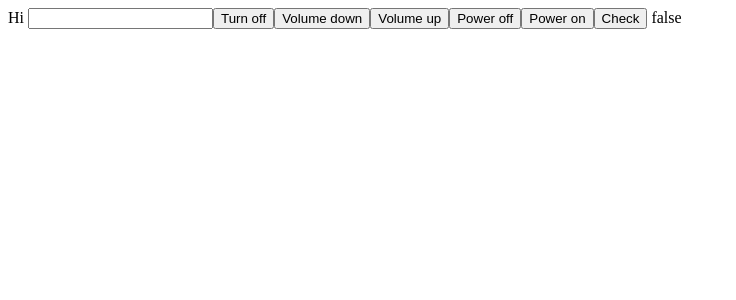
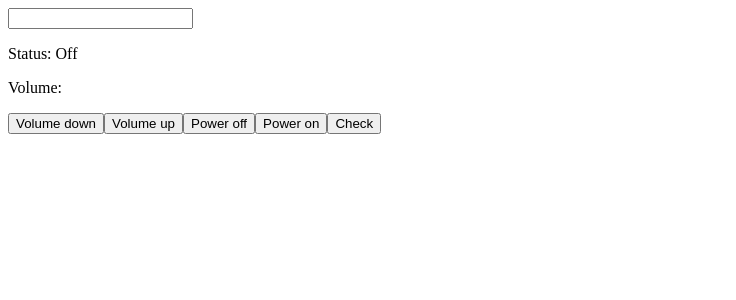
Before and after one commit to paul-em/optoma, a Nuxt app: page / in a window 1280 px wide. Shown: the top 300 px of the page, without its empty margins (0-736 px from the left). Built offline with nearby package versions, Linux system fonts and the light colour scheme; no server answers.

Commit message:
Switch back to http control

```diff
--- a/app.vue
+++ b/app.vue
@@ -1,7 +1,7 @@
 
 <script setup>
 const title = ref('Hi')
-let turnedOn = ref(false)
+let projectorStatus = ref({})
 const ip = ref('')
 if (process.client) {
     ip.value = localStorage.getItem('ip') || '';
@@ -13,31 +13,36 @@ const storeIp = () => {
 }
 async function sendRequest(command, val) {
   try {
-    const headers = new Headers();
-    headers.append("Content-Type", "application/x-www-form-urlencoded");
-
-    const urlencoded = new URLSearchParams();
-    urlencoded.append(command, val);
-
-    const response = await fetch(`http://${ip.value}/form/control_cgi`, {
+    const response = await fetch('/api/control', {
       method: 'POST',
-      headers,
-      body: urlencoded,
+      body: JSON.stringify({
+        ip: ip.value,
+        command,
+        val,
+      }),
     });
-    console.log(response);
+    projectorStatus.value = await response.json();
   } catch (error) {
     console.log('error', error)
   }
 }
+
+sendRequest('QueryControl', 'QueryControl');
 </script>
 
 <template>
   <div>
-    {{ title }}
   <input v-model="ip" @input="storeIp"/>
-  <button @click="turnOff">
-    Turn off
-  </button>
+  <div>
+    <p>
+      Status:
+      {{ projectorStatus.pw === '1' ? 'On': 'Off'}}
+    </p>
+    <p>
+      Volume:
+      {{ projectorStatus.m }}
+    </p>
+  </div>
   <button @click="sendRequest('vol1', '-')">
     Volume down
   </button>
--- a/package.json
+++ b/package.json
@@ -19,6 +19,7 @@
     "push-dir": "^0.4.1"
   },
   "dependencies": {
-    "node-fetch": "^3.3.0"
+    "node-fetch": "^3.3.0",
+    "telnet-client": "^2.0.6"
   }
 }
```
Also changed, not shown: 2 other files (tests, documents, lock files or other folders).
